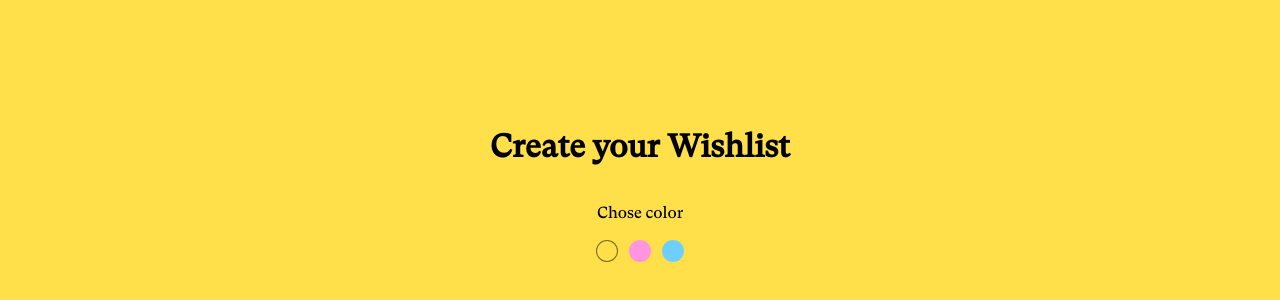
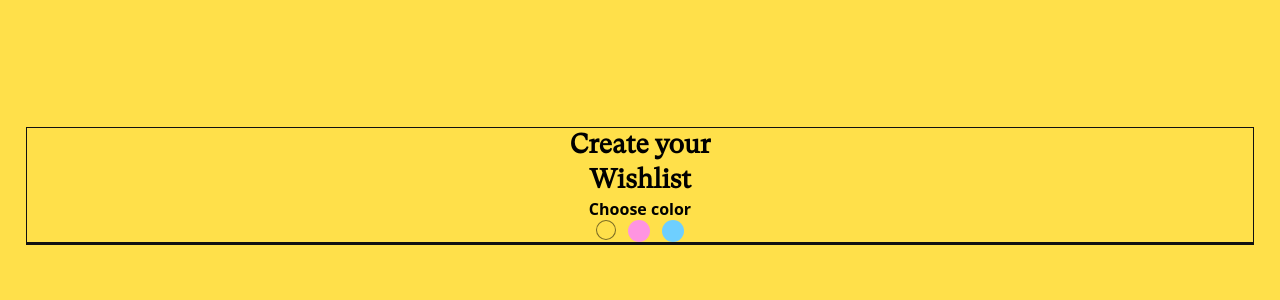
Before and after one commit to mrtoluadesina/promise-card, a React (Create React App) app: page / in a window 1280 px wide. Shown: the part 214-514 px from the top of the page. Built offline with nearby package versions, Linux system fonts and the light colour scheme.

Commit message:
Merge branch 'develop' of https://github.com/mrtoluadesina/promise-card into develop

```diff
--- a/src/_variables.scss
+++ b/src/_variables.scss
@@ -1,8 +1,8 @@
-$yellow: #ffe04a;
-$pink: #ff94e1;
-$blue: #6ecfff;
+$yellow: #FFE04A;
+$pink: #FF94E1;
+$blue: #6ECFFF;
 $black: #111111;
-$white: #f9f9f9;
+$white: #F9F9F9;
 
 $layout-breakpoint-small: 414px;
 $layout-breakpoint-medium: 768px;
--- /dev/null
+++ b/src/components/Styles.js
@@ -0,0 +1,17 @@
+import styled from 'styled-components';
+
+export const Table = styled.div`
+  border: 1px solid #111111;
+  display: flex;
+  flex-direction: column;
+  width: 100%;
+`;
+
+export const Header = styled.div`
+  border-bottom: 1px solid #111111;
+  background-color: #f9f9f9;
+`;
+
+export const List = styled.ul`
+  list-style: none;
+`;
--- a/src/index.js
+++ b/src/index.js
@@ -1,6 +1,6 @@
 import React from 'react';
 import ReactDOM from 'react-dom';
-import './fonts/GTSuperText-Regular.otf';
+import './fonts/GTSuperText-Book.otf';
 import './index.scss';
 import App from './App';
 import * as serviceWorker from './serviceWorker';
--- a/src/index.scss
+++ b/src/index.scss
@@ -1,11 +1,18 @@
 @font-face {
   font-family: 'GTSuperText';
-  src: local('GTSuperText-Regular'), url(./fonts/GTSuperText-Regular.otf) format('truetype');
+  src: local('GTSuperText-Book'), url(./fonts/GTSuperText-Book.otf) format('truetype');
+}
+
+*{
+  margin: 0;
+  padding: 0;
+  box-sizing: border-box;
 }
 
 body {
   margin: 0;
-  font-family: 'GTSuperText', sans-serif;
+  font-family: 'Open sans', sans-serif;
+  font-weight: lighter;
   -webkit-font-smoothing: antialiased;
   -moz-osx-font-smoothing: grayscale;
 }
--- a/src/views/home/index.jsx
+++ b/src/views/home/index.jsx
@@ -3,18 +3,23 @@ import styled from "styled-components";
 import { ThemeContext } from "../../store";
 import { YELLOW_THEME, PINK_THEME, BLUE_THEME } from "../../store/types";
 import { setActiveStyle } from "../../utils";
-import "./home.scss";
+import "./index.scss";
+
+import { Table } from "../../components/Styles";
 
 export default function Home() {
   const [state, dispatch] = useContext(ThemeContext);
 
   return (
     <Container theme={state.currentTheme} className="main">
-      <h1>Create your Wishlist</h1>
-      <p>Chose color</p>
+      <div className="app-content">
+        <h2 className="header">Create your Wishlist</h2>
+        <h3 className="small_header">Choose color</h3>
         <div className="choose_colors">
           <span
-          onClick={() => dispatch({ type: YELLOW_THEME, active: YELLOW_THEME })}
+            onClick={() =>
+              dispatch({ type: YELLOW_THEME, active: YELLOW_THEME })
+            }
             style={setActiveStyle({
               active: state.active,
               boxType: YELLOW_THEME
@@ -35,10 +40,17 @@ export default function Home() {
             })}
           ></span>
         </div>
+
+        <Table />
+      </div>
     </Container>
   );
 }
 
 const Container = styled.div`
   background-color: ${props => props.theme};
+  display: flex;
+  flex-direction: column;
+  align-items: center;
+  justify-content: center;
 `;
--- a/src/views/home/home.scss
+++ b/src/views/home/index.scss
@@ -6,6 +6,18 @@
   align-items: center;
   justify-content: center;
   height: 100vh;
+  padding: 1rem 1.6rem;
+}
+
+.header {
+  font-size: 27px;
+  width: 200px;
+  line-height: 35px;
+  text-align: center;
+}
+
+.small_header {
+  font-size: 16px;
 }
 
 .choose_colors {
@@ -32,3 +44,14 @@
     }
   }
 }
+
+.app-content {
+  display: flex;
+  flex-direction: column;
+  align-items: center;
+  width: 100%;
+  border: 1px solid $black;
+  h2 {
+    font-family: "GTSuperText";
+  }
+}
```
Also changed, not shown: src/components/Table.js (added, +12 -0 lines), src/fonts/GTSuperText-Book.otf (added). Lines whose indentation alone changed are shown as unchanged.
